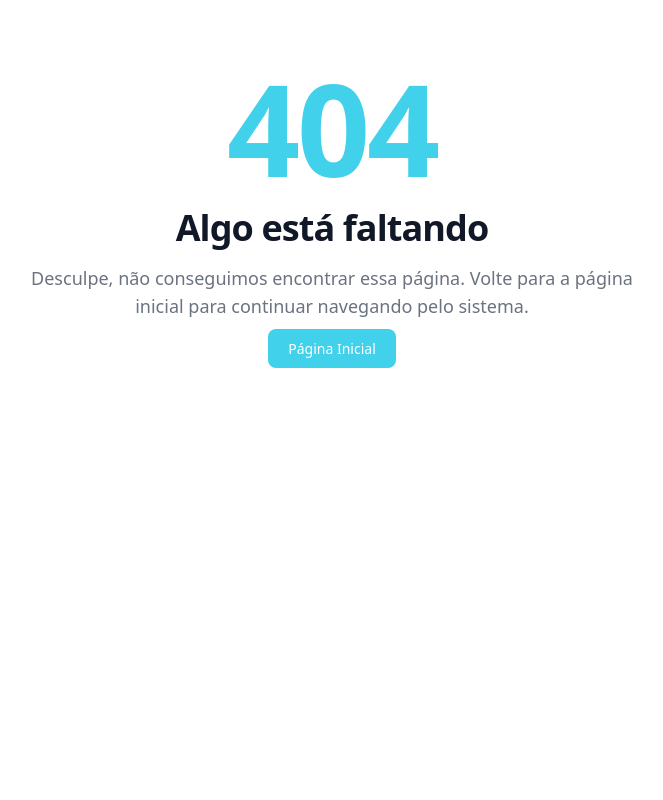
After one commit to SemB-O/sem-bo, a Django app: template project/templates/errors/404.html in a window 1280 px wide. The commit adds this page. Shown: the whole page, without its empty margins (308-971 px from the left). Run offline with Django 4.2, Linux system fonts and the light colour scheme; the template is opened without the code that fills it, so the values that code supplies are empty; some libraries are stand-ins or nearby versions.

```diff
--- a/docker-compose.yml
+++ b/docker-compose.yml
@@ -31,7 +31,6 @@ services:
     environment:
       - PYTHONUNBUFFERED=True
       - OAUTHLIB_INSECURE_TRANSPORT=False
-      - DEBUG=true
     env_file:
       .env
     depends_on:
--- a/project/cbo/views.py
+++ b/project/cbo/views.py
@@ -34,6 +34,7 @@ from django.db import IntegrityError
 from django.shortcuts import render, redirect, get_object_or_404
 import json
 from django.conf import settings
+from django.views.generic.base import TemplateView
 
 
 @method_decorator(login_required(login_url='/login'), name='dispatch')
@@ -797,3 +798,7 @@ def send_info_user_email(to_email):
     email = EmailMessage(mail_subject, message, to=[to_email])
     email.content_subtype = 'html'
     email.send()
+
+
+class Error404View(TemplateView):
+    template_name = 'errors/404.html'
--- a/project/project/settings.py
+++ b/project/project/settings.py
@@ -24,7 +24,7 @@ BASE_DIR = Path(__file__).resolve().parent.parent
 SECRET_KEY = 'django-insecure-faa83cdn**1a1+!x7#woxv%4bnptttw#p=(79ug77bh(8g*v!#'
 
 # SECURITY WARNING: don't run with debug turned on in production!
-DEBUG = True
+DEBUG = os.getenv('DEBUG', 'FALSE').upper() == 'TRUE'
 
 DOMAIN = os.getenv('DOMAIN')
 
--- a/project/project/urls.py
+++ b/project/project/urls.py
@@ -16,6 +16,9 @@ Including another URLconf
 """
 from django.contrib import admin
 from django.urls import path, include
+from cbo.views import Error404View
+
+handler404 = Error404View.as_view()
 
 urlpatterns = [
     path('admin/', admin.site.urls),
--- /dev/null
+++ b/project/static/front/colors.css
@@ -0,0 +1,83 @@
+:root {
+    --primary-blue-100: #B3EAF6;
+    --primary-blue-200: #8FE1F2;
+    --primary-blue-300: #6AD8EE;
+    --primary-blue-400: #45CFEA;
+    --primary-blue-500: #41D1EB;
+    --primary-blue-600: #39BBD4;
+    --primary-blue-700: #309ABD;
+    --primary-blue-800: #2878A5;
+    --primary-blue-900: #1F568E;
+}
+
+.bg-primary-100 {
+    background-color: var(--primary-blue-100);
+}
+
+.text-primary-100 {
+    color: var(--primary-blue-100);
+}
+
+.bg-primary-200 {
+    background-color: var(--primary-blue-200);
+}
+
+.text-primary-200 {
+    color: var(--primary-blue-200);
+}
+
+.bg-primary-300 {
+    background-color: var(--primary-blue-300);
+}
+
+.text-primary-300 {
+    color: var(--primary-blue-300);
+}
+
+.bg-primary-400 {
+    background-color: var(--primary-blue-400);
+}
+
+.text-primary-400 {
+    color: var(--primary-blue-400);
+}
+
+.bg-primary-500 {
+    background-color: var(--primary-blue-500);
+}
+
+.text-primary-500 {
+    color: var(--primary-blue-500);
+}
+
+.bg-primary-600 {
+    background-color: var(--primary-blue-600);
+}
+
+.text-primary-600 {
+    color: var(--primary-blue-600);
+}
+
+.bg-primary-700 {
+    background-color: var(--primary-blue-700);
+}
+
+.text-primary-700 {
+    color: var(--primary-blue-700);
+}
+
+.bg-primary-800 {
+    background-color: var(--primary-blue-800);
+}
+
+.text-primary-800 {
+    color: var(--primary-blue-800);
+}
+
+.bg-primary-900 {
+    background-color: var(--primary-blue-900);
+}
+
+.text-primary-900 {
+    color: var(--primary-blue-900);
+}
--- /dev/null
+++ b/project/templates/errors/404.html
@@ -0,0 +1,15 @@
+{% extends 'base.html' %}
+{% load static %}
+
+{% block title%}Página Não Encontrada{% endblock title%}
+
+{% block content %}
+<div class="py-8 px-4 mx-auto max-w-screen-xl lg:py-16 lg:px-6">
+    <div class="mx-auto max-w-screen-sm text-center">
+        <h1 class="mb-4 text-7xl tracking-tight font-extrabold lg:text-9xl text-primary-500">404</h1>
+        <p class="mb-4 text-3xl tracking-tight font-bold text-gray-900 md:text-4xl">Algo está faltando</p>
+        <p class="mb-4 text-lg font-light text-gray-500">Desculpe, não conseguimos encontrar essa página. Volte para a página inicial para continuar navegando pelo sistema.</p>
+        <a href="/" class="bg-primary-500 text-white hover:bg-primary-600 focus:outline-none font-medium rounded-lg text-sm w-full sm:w-auto px-5 py-2.5 text-center my-4">Página Inicial</a>
+    </div>
+</div>
+{% endblock content %}
--- a/project/templates/parciais/head.html
+++ b/project/templates/parciais/head.html
@@ -5,6 +5,7 @@
 <meta name="viewport" content="width=device-width, initial-scale=0.9">
 
 <link rel="stylesheet" href="https://fonts.googleapis.com/css2?family=Material+Symbols+Outlined:opsz,wght,FILL,GRAD@20..48,100..700,0..1,-50..200" />
+<link rel="stylesheet" href="{% static 'front/colors.css' %}" />
 <script src="https://cdn.tailwindcss.com"></script>
 <script type="module" src="https://unpkg.com/ionicons@7.1.0/dist/ionicons/ionicons.esm.js"></script>
 <script nomodule src="https://unpkg.com/ionicons@7.1.0/dist/ionicons/ionicons.js"></script>
```
Also changed, not shown: 1 other file.
